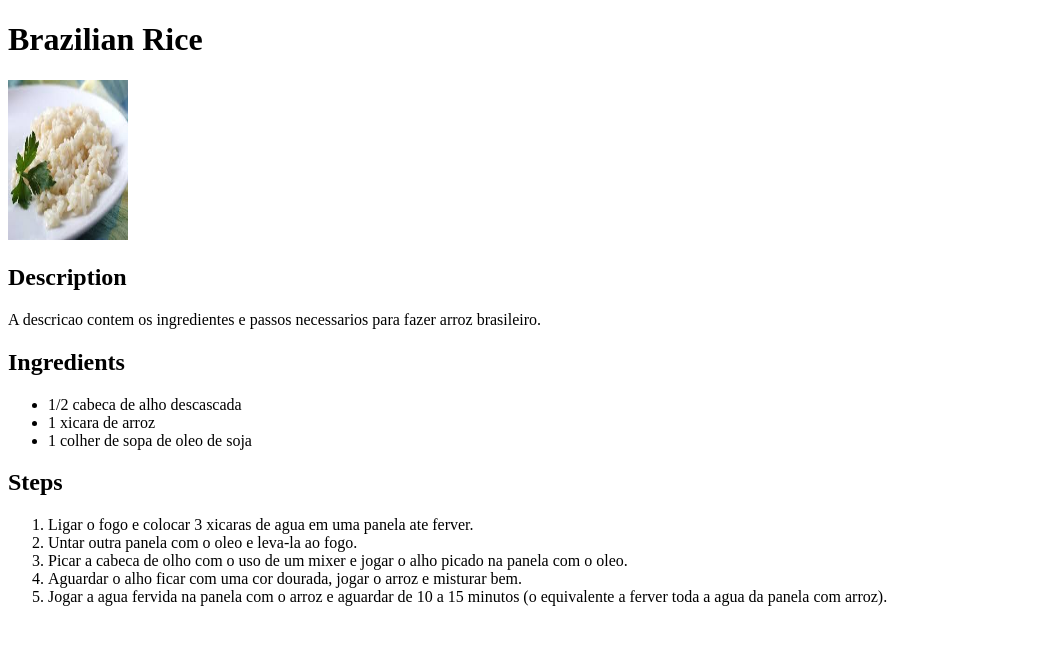
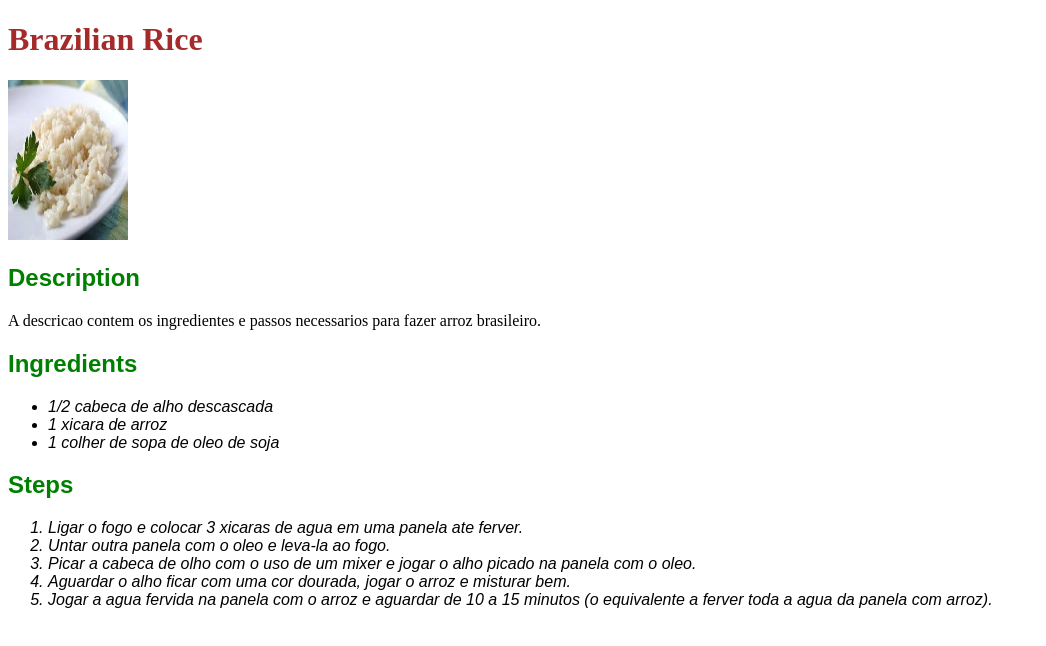
Before and after one commit to arthurlolico/odin-recipes, a plain HTML site: page recipes/brazilian-rice.html in a window 1280 px wide. Shown: the whole page, without its empty margins (0-1046 px from the left). Drawn offline with Linux system fonts and the light colour scheme.

Commit message:
basic styles added to Odin recipes

```diff
--- a/recipes/brazilian-rice.html
+++ b/recipes/brazilian-rice.html
@@ -2,6 +2,7 @@
 <html lang="en">
     <head>
         <meta charset="UTF-8">
+        <link rel="stylesheet" href="style.css">
     </head>
     <body>
         <h1>Brazilian Rice</h1>
--- /dev/null
+++ b/recipes/style.css
@@ -0,0 +1,14 @@
+h1 {
+	color: brown;
+	font-family: "Times New Roman";
+}
+
+h2 {
+	color: green;
+	font-family: "Arial";
+}
+
+ul,ol {
+	font-style: italic;
+	font-family: "Arial";
+}
```
